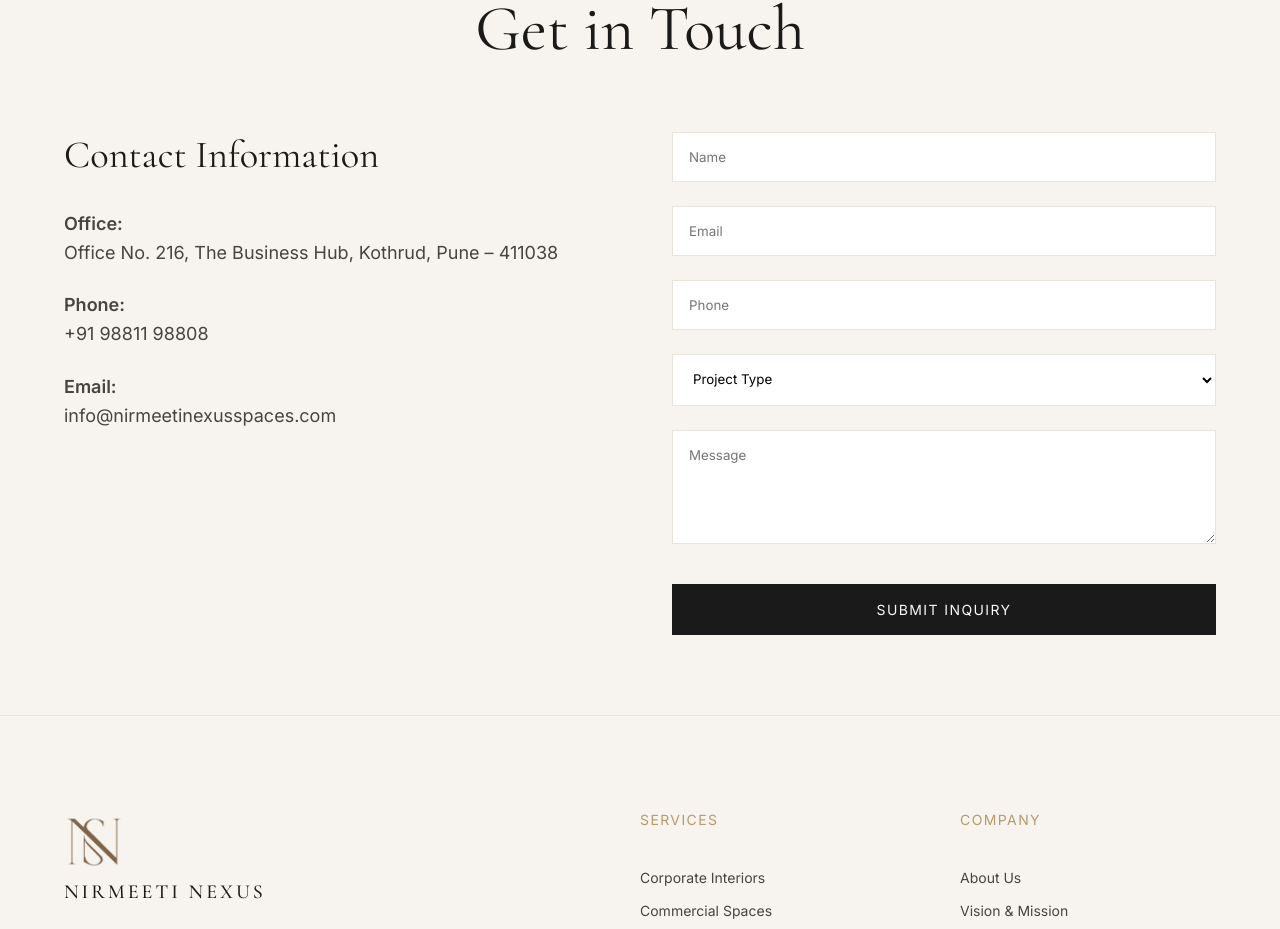
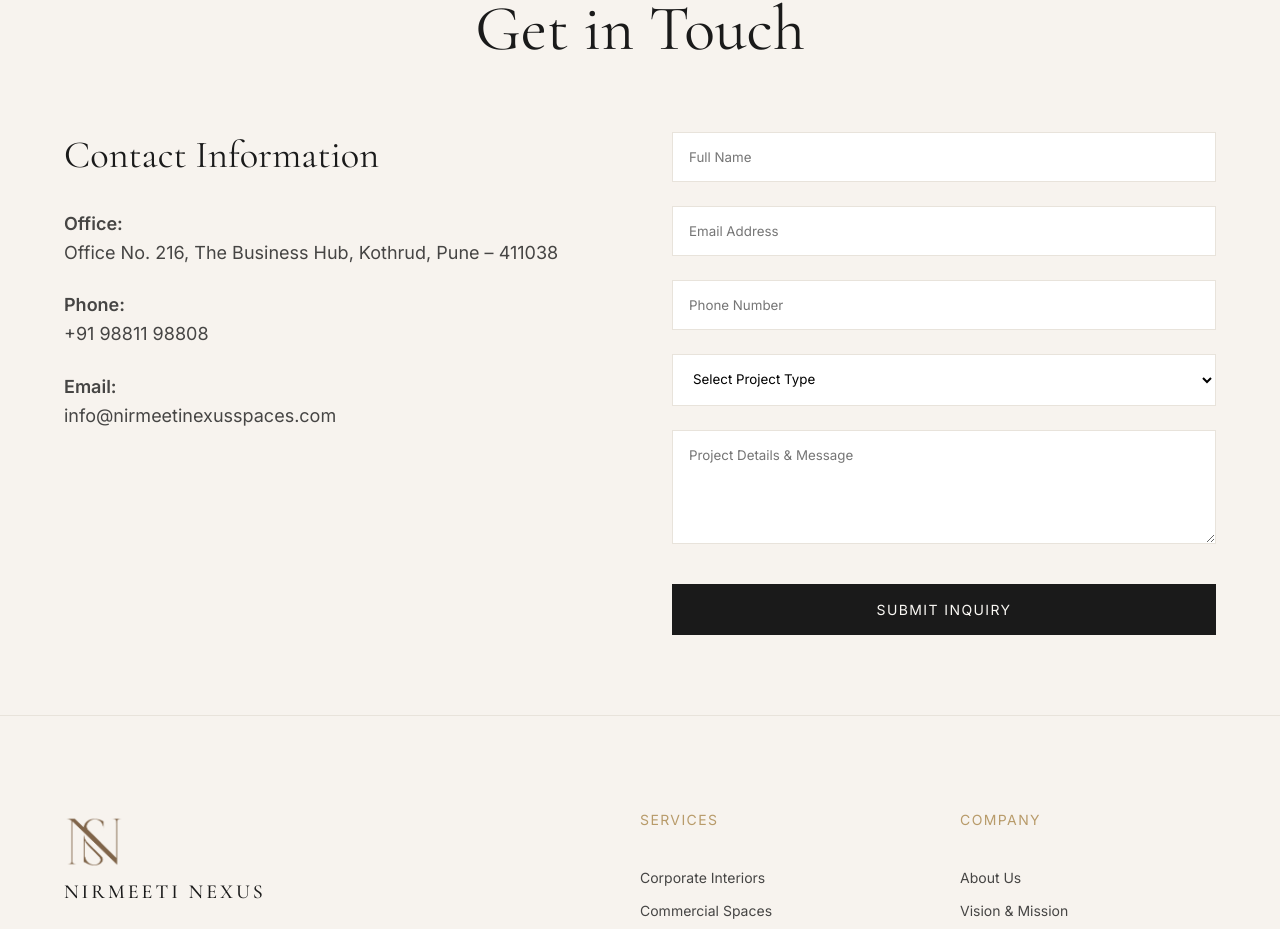
Before and after one commit to nihal7153/nirmeeti_nexus_spaces_llp, a Next.js app: page /about in a window 1280 px wide. Shown: the part 1957-2886 px from the top of the page. Built offline with nearby package versions, Linux system fonts and the light colour scheme.

Commit message:
Integrate Web3Forms for client email delivery

```diff
--- a/src/app/about/page.tsx
+++ b/src/app/about/page.tsx
@@ -1,5 +1,6 @@
 import Image from 'next/image';
 import { Target, Eye } from 'lucide-react';
+import ContactForm from '@/components/ContactForm';
 import styles from '../page.module.css';
 
 export default function About() {
@@ -78,18 +79,7 @@ export default function About() {
               </div>
             </div>
             <div>
-              <form style={{ display: 'flex', flexDirection: 'column', gap: '1.5rem' }}>
-                <input type="text" placeholder="Name" style={{ padding: '1rem', border: '1px solid var(--color-border)', fontFamily: 'var(--font-body)' }} required />
-                <input type="email" placeholder="Email" style={{ padding: '1rem', border: '1px solid var(--color-border)', fontFamily: 'var(--font-body)' }} required />
-                <input type="tel" placeholder="Phone" style={{ padding: '1rem', border: '1px solid var(--color-border)', fontFamily: 'var(--font-body)' }} required />
-                <select style={{ padding: '1rem', border: '1px solid var(--color-border)', fontFamily: 'var(--font-body)', backgroundColor: '#fff' }} required defaultValue="">
-                  <option value="" disabled>Project Type</option>
-                  <option value="commercial">Commercial</option>
-                  <option value="residential">Residential</option>
-                </select>
-                <textarea placeholder="Message" rows={5} style={{ padding: '1rem', border: '1px solid var(--color-border)', fontFamily: 'var(--font-body)', resize: 'vertical' }} required></textarea>
-                <button type="submit" className="btn-primary" style={{ marginTop: '1rem' }}>Submit Inquiry</button>
-              </form>
+              <ContactForm />
             </div>
           </div>
         </div>
--- /dev/null
+++ b/src/components/ContactForm.tsx
@@ -0,0 +1,73 @@
+"use client";
+
+import { useState } from 'react';
+
+export default function ContactForm() {
+  const [status, setStatus] = useState("idle");
+
+  async function handleSubmit(e: React.FormEvent<HTMLFormElement>) {
+    e.preventDefault();
+    setStatus("submitting");
+
+    const form = e.currentTarget;
+    const formData = new FormData(form);
+
+    // Web3Forms Access Key
+    formData.append("access_key", "4d3adef8-0ad4-4606-8928-68465a662634");
+    // Optional: Add a subject to the email
+    formData.append("subject", "New Inquiry from Nirmeeti Nexus Website");
+
+    try {
+      const response = await fetch("https://api.web3forms.com/submit", {
+        method: "POST",
+        body: formData
+      });
+
+      const data = await response.json();
+
+      if (data.success) {
+        setStatus("success");
+        form.reset();
+      } else {
+        setStatus("error");
+      }
+    } catch (err) {
+      setStatus("error");
+    }
+  }
+
+  if (status === "success") {
+    return (
+      <div style={{ padding: '3rem', backgroundColor: 'var(--color-bg-primary)', border: '1px solid var(--color-border)', textAlign: 'center' }}>
+        <h3 className="heading-md" style={{ marginBottom: '1rem', color: 'var(--color-accent)' }}>Thank You!</h3>
+        <p className="text-body" style={{ marginBottom: '2rem' }}>Your inquiry has been successfully sent. Our team will review your project details and contact you shortly.</p>
+        <button onClick={() => setStatus("idle")} className="btn-secondary">Send Another Message</button>
+      </div>
+    );
+  }
+
+  return (
+    <form onSubmit={handleSubmit} style={{ display: 'flex', flexDirection: 'column', gap: '1.5rem' }}>
+      <input type="text" name="name" placeholder="Full Name" style={{ padding: '1rem', border: '1px solid var(--color-border)', fontFamily: 'var(--font-body)' }} required />
+      <input type="email" name="email" placeholder="Email Address" style={{ padding: '1rem', border: '1px solid var(--color-border)', fontFamily: 'var(--font-body)' }} required />
+      <input type="tel" name="phone" placeholder="Phone Number" style={{ padding: '1rem', border: '1px solid var(--color-border)', fontFamily: 'var(--font-body)' }} required />
+
+      <select name="project_type" style={{ padding: '1rem', border: '1px solid var(--color-border)', fontFamily: 'var(--font-body)', backgroundColor: '#fff' }} required defaultValue="">
+        <option value="" disabled>Select Project Type</option>
+        <option value="commercial">Commercial Interior</option>
+        <option value="residential">Residential Interior</option>
+        <option value="turnkey">Turnkey Execution</option>
+      </select>
+
+      <textarea name="message" placeholder="Project Details & Message" rows={5} style={{ padding: '1rem', border: '1px solid var(--color-border)', fontFamily: 'var(--font-body)', resize: 'vertical' }} required></textarea>
+
+      <button type="submit" className="btn-primary" style={{ marginTop: '1rem' }} disabled={status === "submitting"}>
+        {status === "submitting" ? "Sending Inquiry..." : "Submit Inquiry"}
+      </button>
+
+      {status === "error" && (
+        <p style={{ color: 'red', fontSize: '0.875rem' }}>There was an error sending your message. Please try again or contact us via phone.</p>
+      )}
+    </form>
+  );
+}
```
